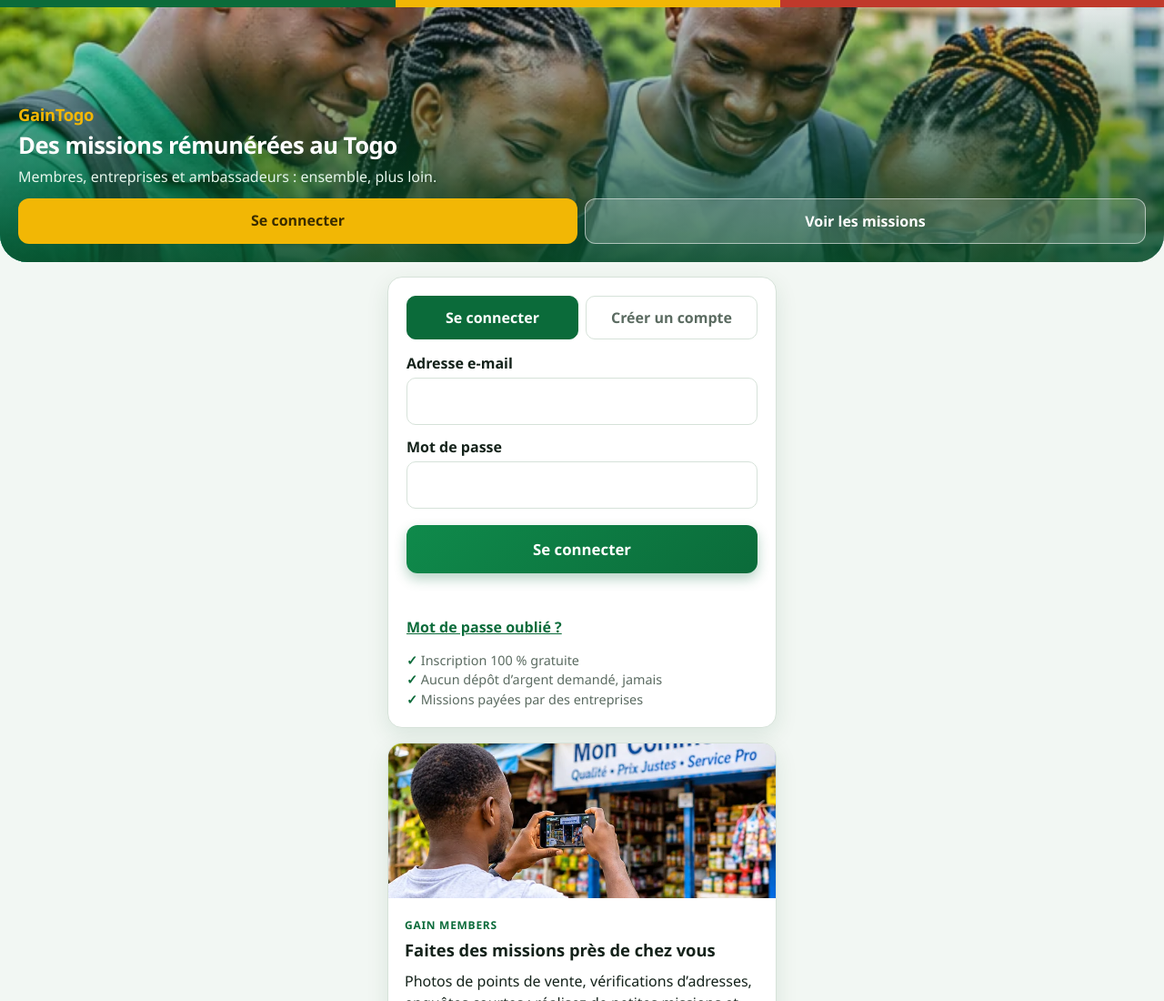
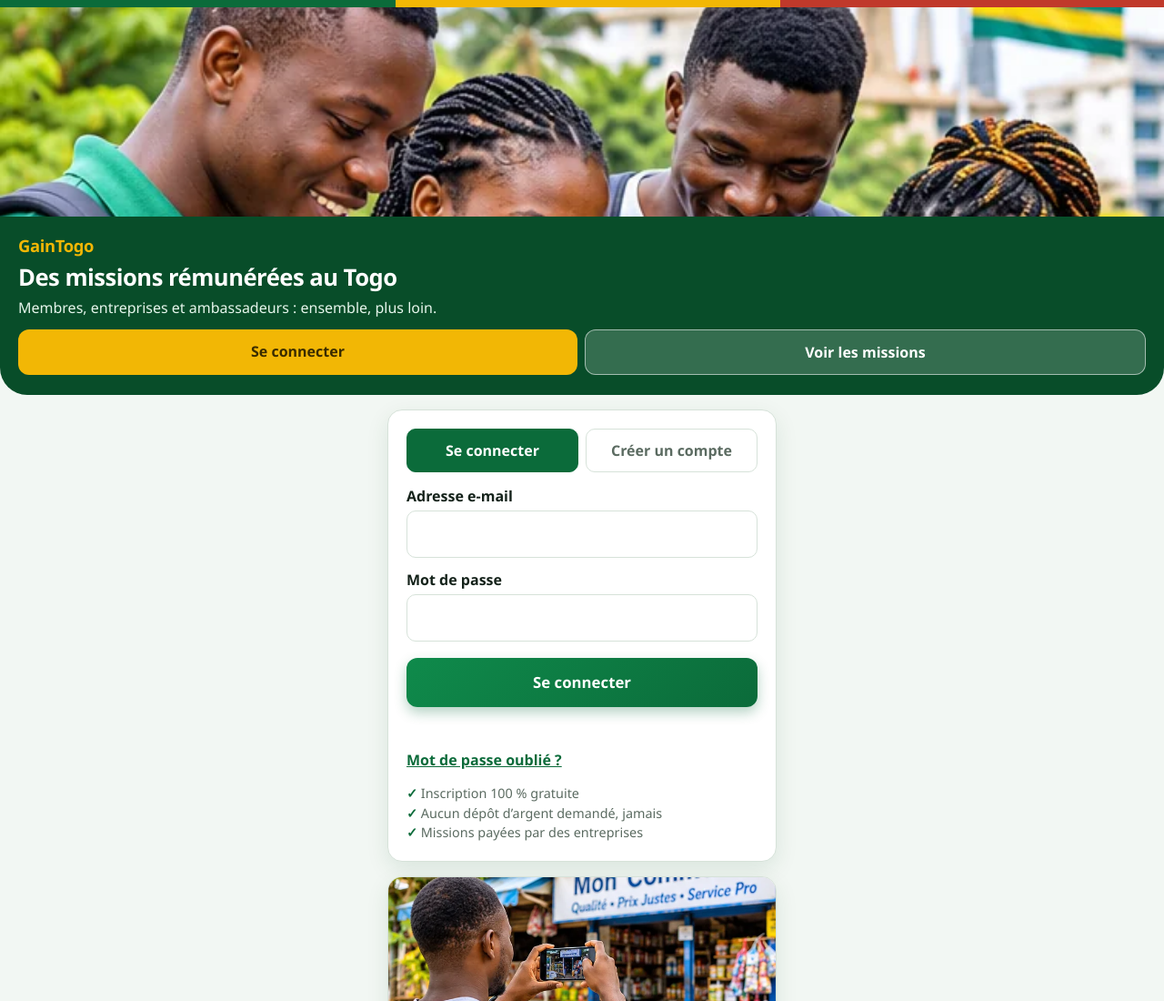
Before and after one commit to seignor28-bot/gaintogo, a plain HTML site: page index.html in a window 1280 px wide. Shown: the top 1100 px of the page at 91% size. Drawn offline with Linux system fonts and the light colour scheme; no server answers.

Commit message:
Update design.css

```diff
--- a/design.css
+++ b/design.css
@@ -54,3 +54,5 @@ main.g-main{margin-top:16px}
 .g-pil img{display:block;width:100%;height:170px;object-fit:cover}
 .g-pil div{padding:16px 18px 18px}
 .g-tag{display:inline-block;font-size:.75rem;font-weight:800;letter-spacing:.06em;color:var(--vert);margin-bottom:4px}
+.g-ban img{height:230px;object-position:center 25%}
+.g-ban-txt{position:static;background:none;padding:18px 20px 22px}
```
